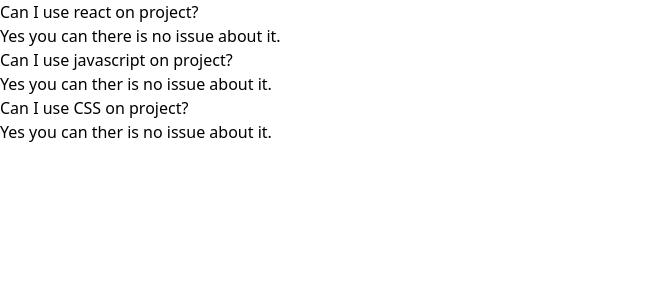
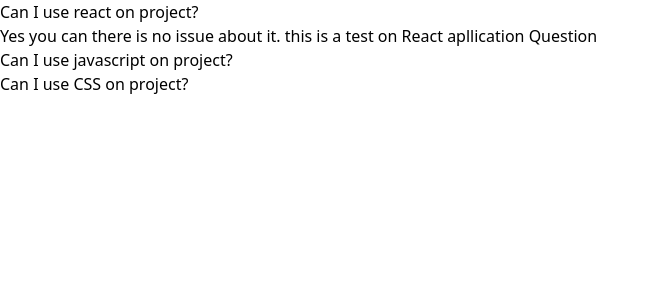
Before and after one commit to DenisOuma/routes-pages, a React (Create React App) app: page / in a window 1280 px wide. Shown: the top 300 px of the page, without its empty margins (0-659 px from the left). Built offline with nearby package versions, Linux system fonts and the light colour scheme.

Commit message:
Rendered Items loaded and functionality implimented

```diff
--- a/src/App.js
+++ b/src/App.js
@@ -5,11 +5,13 @@
 	const items = [
 		{
 			label: "Can I use react on  project?",
-			content: "Yes you can there is no issue about it.",
+			content:
+				"Yes you can there is no issue about it. this is a test on React apllication Question",
 		},
 		{
 			label: "Can I use javascript on  project?",
-			content: "Yes you can ther is no issue about it.",
+			content:
+				"Yes you can ther is no issue about it. Thsi is the answer to a javascript question",
 		},
 		{
 			label: "Can I use CSS on  project?",
--- a/src/componets/Accordion.js
+++ b/src/componets/Accordion.js
@@ -1,12 +1,16 @@
-import React from "react";
+import React, { useState } from "react";
 
 export const Accordion = ({ items }) => {
-	const renderedItems = items.map((item, idex) => (
-		<div key={idex}>
-			<div>{item.label}</div>
-			<div>{item.content}</div>
-		</div>
-	));
-	console.log(items);
+	const [expandedIndex, setExpandedIndex] = useState(0);
+
+	const renderedItems = items.map((item, index) => {
+		const isExpanded = index === expandedIndex;
+		return (
+			<div key={index}>
+				<div onClick={() => setExpandedIndex(index)}>{item.label}</div>
+				{isExpanded && <div>{item.content}</div>}
+			</div>
+		);
+	});
 	return <div>{renderedItems}</div>;
 };
```
